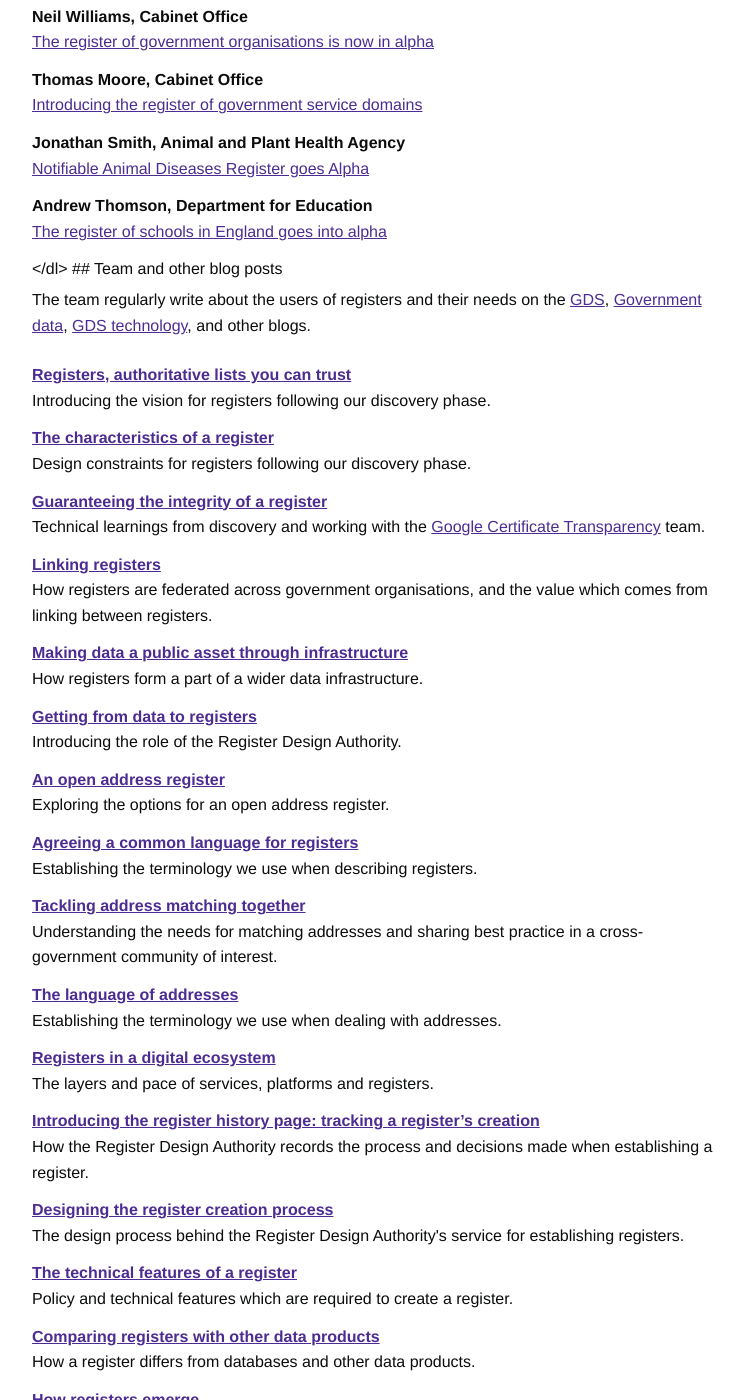
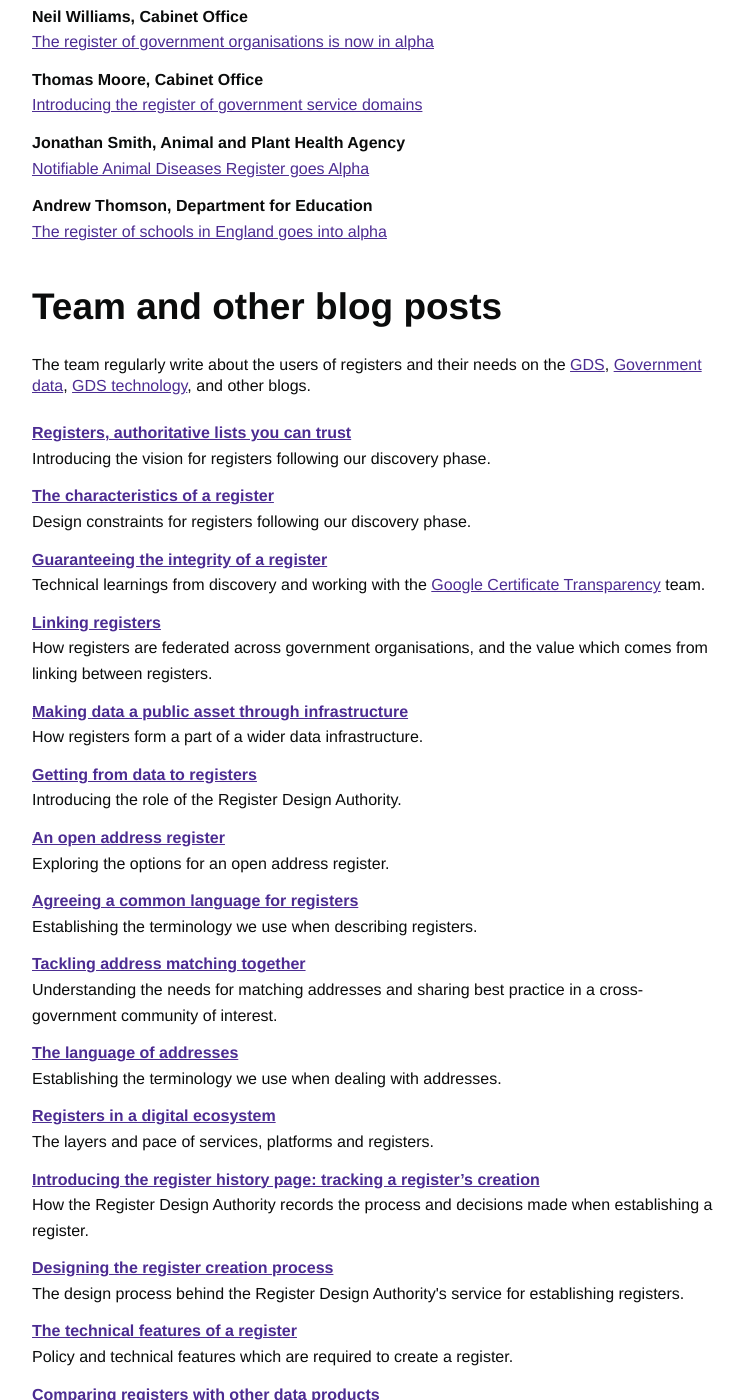
Before and after one commit to openregister/www.openregister.org, a Jekyll site: the page built from index.md, in a window 1280 px wide and 1400 px high, scrolled down 2271 px. Shown: the whole window, without its empty margins (111-855 px from the left). Built offline with Jekyll 4.4.1, drawn with Linux system fonts in a browser that asks for light colours; some of the changed text lies outside the part shown.

Commit message:
Broken layout

```diff
--- a/index.md
+++ b/index.md
@@ -99,8 +99,6 @@ We welcome feedback and <a href="https://github.com/alphagov/styleguides/blob/ma
 <a href="https://data.blog.gov.uk/2017/03/31/introducing-the-register-of-government-service-domains/">Introducing the register of government service domains</a>
 </dd>
 
-<dt>
-
 <dt>Jonathan Smith, Animal and Plant Health Agency</dt>
 <dd>
 <a href="https://defradigital.blog.gov.uk/2017/02/17/notifiable-animal-diseases-register-goes-alpha/">Notifiable Animal Diseases Register goes Alpha</a>
```
